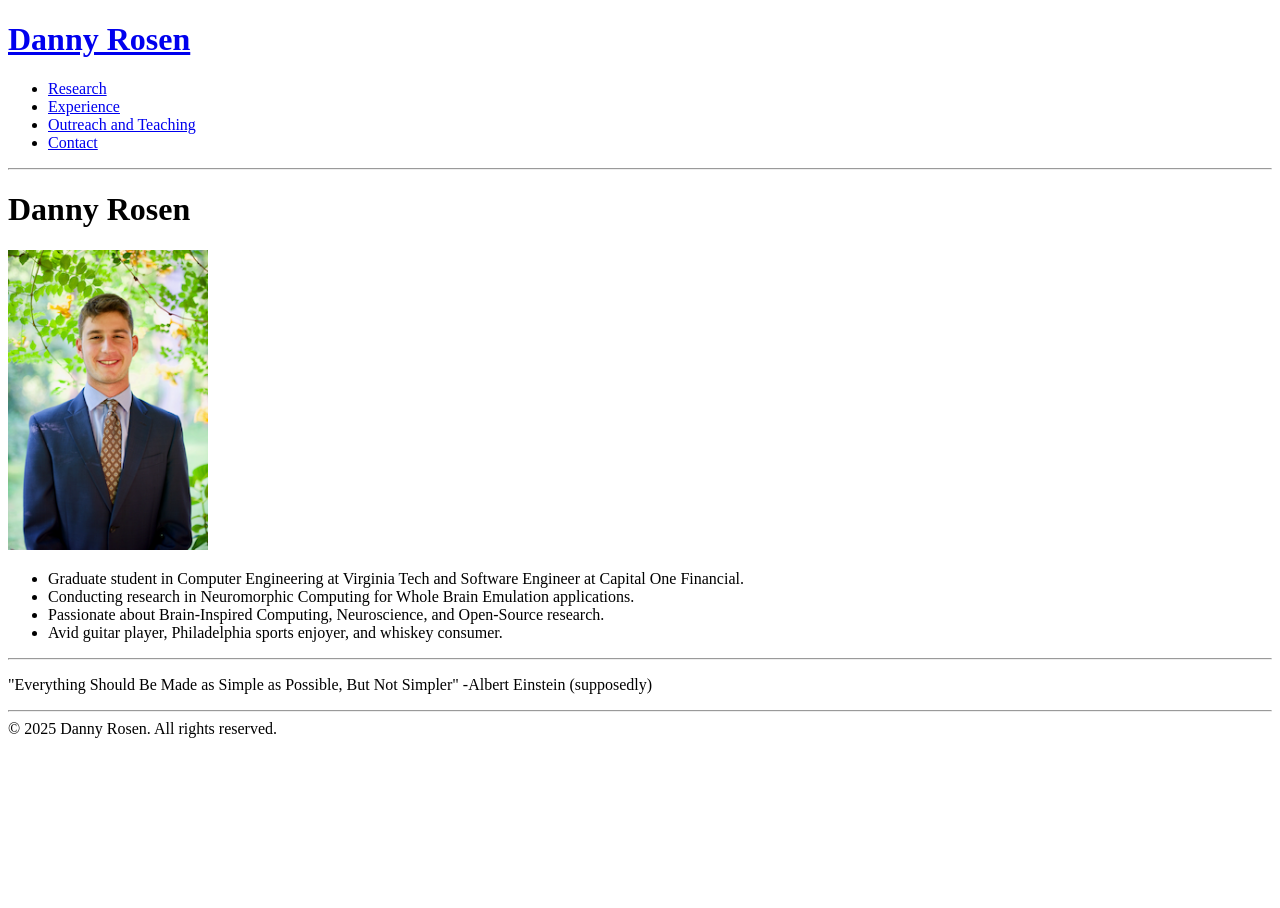
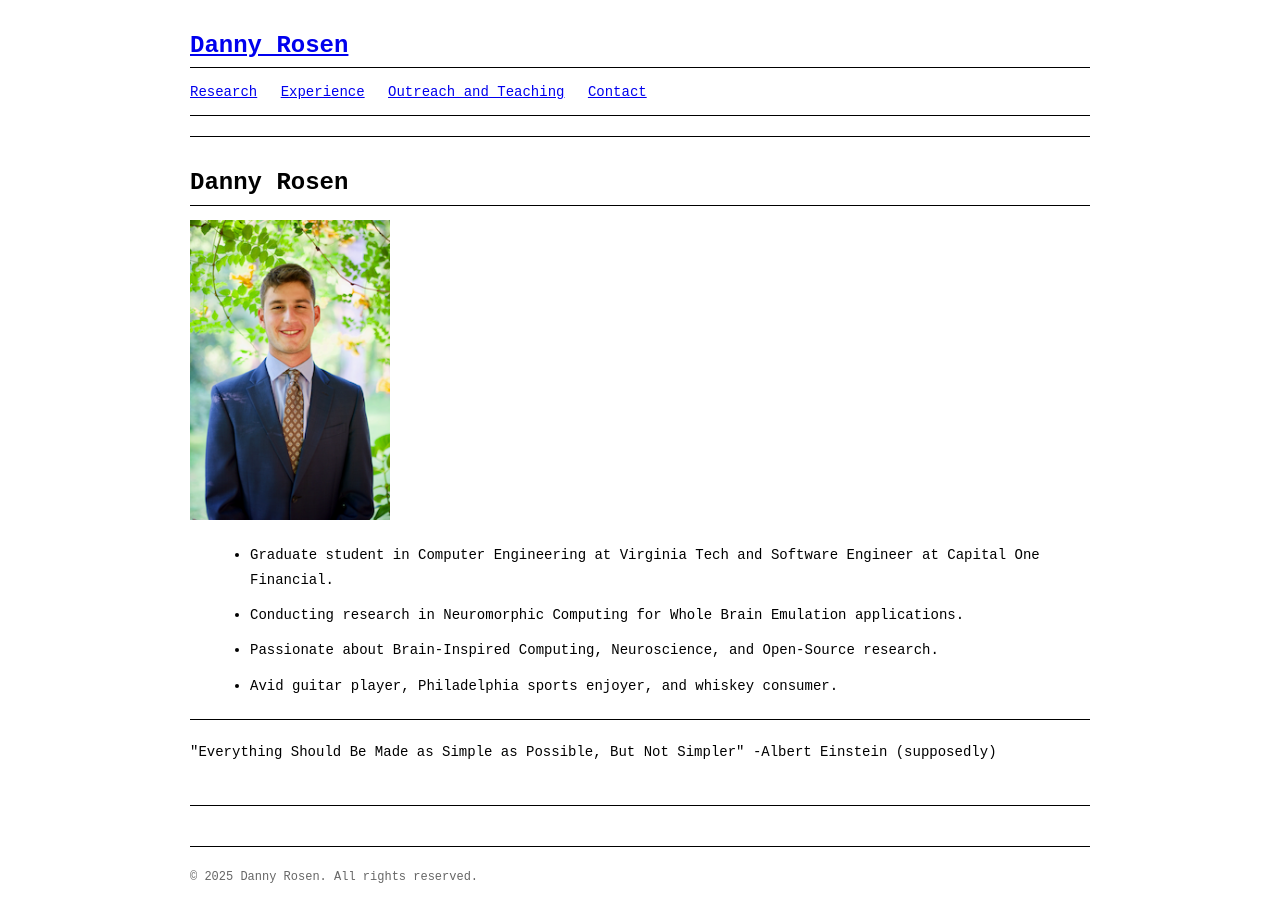
Before and after one commit to DRosen766/DRosen766.github.io, a Jekyll site: the page built from index.md, in a window 1280 px wide. Built offline with Jekyll 4.4.1, drawn with Linux system fonts in a browser that asks for light colours; our own code applies the rules of GitHub Pages for plain Markdown files.

Commit message:
Improve text readability in lists and content
Co-authored-by: DRosen766 <96319586+DRosen766@users.noreply.github.com>

```diff
--- a/_layouts/default.html
+++ b/_layouts/default.html
@@ -4,7 +4,7 @@
     <meta charset="UTF-8">
     <meta name="viewport" content="width=device-width, initial-scale=1.0">
     <title>{% if page.title %}{{ page.title }} - {% endif %}{{ site.title }}</title>
-    <!--<link rel="stylesheet" href="{{ '/assets/css/style.css' | relative_url }}">-->
+    <link rel="stylesheet" href="{{ '/assets/css/style.css' | relative_url }}">
     <style>
         a:visited {
             color: blue;
--- a/assets/css/style.css
+++ b/assets/css/style.css
@@ -4,7 +4,7 @@ body {
     background-color: #ffffff;
     color: #000000;
     margin: 20px;
-    line-height: 1.6;
+    line-height: 1.8;
     font-size: 14px;
 }
 
@@ -82,6 +82,25 @@ pre code {
 /* Lists */
 ul, ol {
     margin-left: 20px;
+    margin-bottom: 15px;
+}
+
+/* Improve readability of list items with better spacing */
+li {
+    margin-bottom: 10px;
+    line-height: 1.8;
+}
+
+/* Add spacing for nested lists */
+li ul, li ol {
+    margin-top: 8px;
+    margin-bottom: 8px;
+}
+
+/* Reduce spacing for tightly grouped items in navigation */
+nav ul li {
+    margin-bottom: 0;
+    line-height: 1.6;
 }
 
 /* Blockquotes */
```
